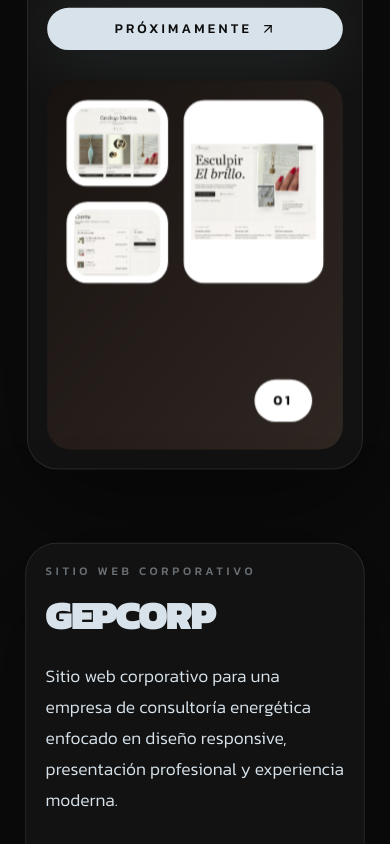
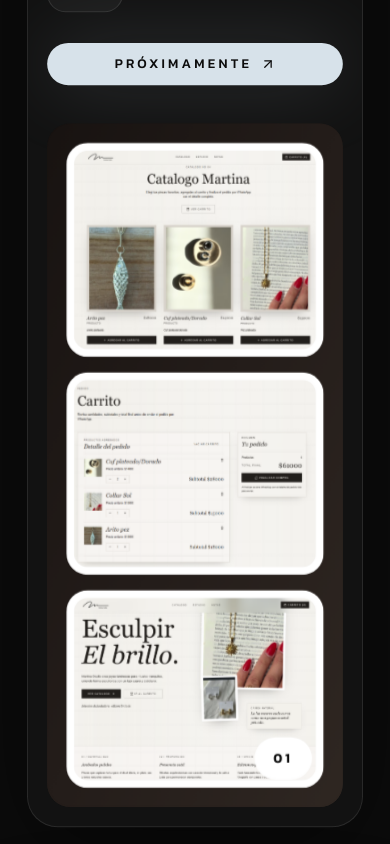
Before and after one commit to FrancoCae/Portfolio, a React (Vite) app: page / in a window 390 px wide. Shown: the part 5160-6004 px from the top of the page. Built offline with nearby package versions, Linux system fonts and the light colour scheme.

Commit message:
mejore visualizacion de la seccion poryectos en mobile

```diff
--- a/src/App.tsx
+++ b/src/App.tsx
@@ -389,10 +389,10 @@
   return (
     <motion.article
       style={{ scale, top: `${92 + index * 26}px` }}
-      className="sticky mb-10 overflow-hidden rounded-[2rem] border border-white/10 bg-[#121212] p-5 shadow-[0_30px_120px_rgba(0,0,0,0.5)] sm:p-8 lg:p-10"
+      className="sticky mb-16 overflow-hidden rounded-[2rem] border border-white/10 bg-[#121212] p-5 shadow-[0_30px_120px_rgba(0,0,0,0.5)] sm:p-8 lg:mb-10 lg:p-10"
     >
-      <div className="grid gap-8 lg:grid-cols-[0.9fr_1.1fr] lg:items-stretch">
-        <div className="flex min-h-[26rem] flex-col justify-between">
+      <div className="grid gap-10 lg:grid-cols-[0.9fr_1.1fr] lg:items-stretch">
+        <div className="flex min-h-[34rem] flex-col justify-between lg:min-h-[26rem]">
           <div>
             <p className="text-xs font-medium uppercase tracking-[0.32em] text-mist/45">
               {project.type}
@@ -447,19 +447,19 @@
         <motion.div
           whileHover={{ scale: 1.015 }}
           transition={{ duration: 0.5, ease: [0.22, 1, 0.36, 1] }}
-          className={`relative min-h-[24rem] overflow-hidden rounded-[1.5rem] bg-gradient-to-br ${project.accent}`}
+          className={`relative min-h-[32rem] overflow-hidden rounded-[1.5rem] bg-gradient-to-br lg:min-h-[24rem] ${project.accent}`}
         >
           <div className="absolute inset-0 opacity-30 animated-grid" />
           <div className="absolute inset-6 rounded-[1.2rem] border border-white/25 bg-black/20 backdrop-blur-sm" />
           <motion.div
   whileHover={{ scale: 1.015 }}
   transition={{ duration: 0.5, ease: [0.22, 1, 0.36, 1] }}
-  className={`relative min-h-[24rem] overflow-hidden rounded-[1.5rem] bg-gradient-to-br ${project.accent}`}
+  className={`relative min-h-[32rem] overflow-hidden rounded-[1.5rem] bg-gradient-to-br lg:min-h-[24rem] ${project.accent}`}
       >
   {project.title === "Martina Studio" ? (
-    <div className="grid h-full grid-cols-[0.42fr_0.58fr] gap-4 p-5">
+    <div className="grid h-full min-h-[32rem] grid-cols-1 gap-4 p-5 sm:grid-cols-[0.42fr_0.58fr] lg:min-h-[24rem]">
 
-      <div className="flex flex-col gap-4">
+      <div className="flex min-h-[20rem] flex-col gap-4 sm:min-h-0">
         <img
           src="/catalogo.png"
           alt="Catálogo de Martina Studio"
@@ -491,7 +491,7 @@
 
 
   ) : (
-    <div className="flex h-full items-center justify-center p-5 text-mist/60">
+    <div className="flex h-full min-h-[32rem] items-center justify-center p-5 text-mist/60 lg:min-h-[24rem]">
       Próximamente imágenes del proyecto
     </div>
   )}
@@ -542,7 +542,7 @@
 function ContactSection() {
   return (
     <section id="contacto" className="relative overflow-hidden px-5 py-28 sm:px-8 lg:px-12 lg:py-40">
-      <div className="absolute left-1/2 top-1/2 h-[34rem] w-[34rem] -translate-x-1/2 -translate-y-1/2 rounded-full bg-[#BBCCD7]/10 blur-3xl" />
+      <div className="absolute left-1/2 top-1/2 h-[22rem] w-[22rem] -translate-x-1/2 -translate-y-1/2 rounded-full bg-[#BBCCD7]/10 blur-3xl sm:h-[34rem] sm:w-[34rem]" />
       <motion.div
         initial={{ opacity: 0, y: 42 }}
         whileInView={{ opacity: 1, y: 0 }}
@@ -550,15 +550,15 @@
         transition={{ duration: 0.9, ease: [0.22, 1, 0.36, 1] }}
         className="relative mx-auto max-w-7xl text-center"
       >
-        <p className="mb-6 text-xs font-medium uppercase tracking-[0.34em] text-mist/55">
+        <p className="mb-6 text-xs font-medium uppercase tracking-[0.24em] text-mist/55 sm:tracking-[0.34em]">
           Contacto
         </p>
-        <h2 className="gradient-text mx-auto text-center text-[clamp(4rem,10vw,10rem)] font-black uppercase leading-[0.88] tracking-[-0.06em]">
+        <h2 className="gradient-text mx-auto max-w-full text-center text-[clamp(2.45rem,13vw,4.75rem)] font-black uppercase leading-[0.9] tracking-[-0.035em] sm:text-[clamp(4rem,10vw,10rem)] sm:leading-[0.88] sm:tracking-[-0.06em]">
   Construyamos
   <br />
   Algo
 </h2>
-        <p className="mx-auto mt-8 max-w-3xl text-xl font-light leading-9 text-mist/68">
+        <p className="mx-auto mt-8 max-w-3xl text-lg font-light leading-8 text-mist/68 sm:text-xl sm:leading-9">
           Siempre estoy interesado en nuevas oportunidades, colaboraciones y proyectos
           relacionados con Data Science, Machine Learning y desarrollo.
         </p>
```
